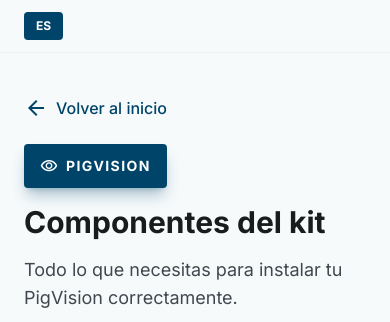
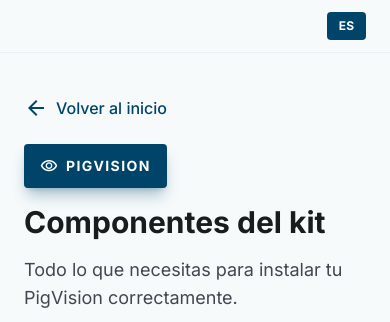
Before and after one commit to ComunicacionesAX/LandingPigVision, a plain HTML site: page componentes.html in a window 390 px wide. Shown: the top 322 px of the page. Drawn offline with nearby package versions, Linux system fonts and the light colour scheme.

Commit message:
Move nav to right side

```diff
--- a/componentes.html
+++ b/componentes.html
@@ -85,15 +85,13 @@
 <body class="bg-surface font-body text-on-surface antialiased">
     <!-- Header -->
     <header class="bg-surface fixed top-0 w-full z-50 border-b border-outline-variant/20">
-        <div class="flex justify-between items-center w-full px-6 py-3 max-w-7xl mx-auto">
+        <div class="flex justify-end items-center gap-6 w-full px-6 py-3 mx-auto">
             <nav class="hidden md:flex items-center gap-1">
                 <a href="index.html" class="px-3 py-2 rounded-lg text-sm font-medium text-on-surface-variant hover:bg-primary-container/10 hover:text-primary transition-colors">Inicio</a>
                 <a href="https://asimetrix-hub.vercel.app/#" class="px-3 py-2 rounded-lg text-sm font-medium text-on-surface-variant hover:bg-primary-container/10 hover:text-primary transition-colors">Smart Farm</a>
                 <a href="https://asimetrix-hub.vercel.app/#" class="px-3 py-2 rounded-lg text-sm font-medium text-on-surface-variant hover:bg-primary-container/10 hover:text-primary transition-colors">Know</a>
             </nav>
-            <div class="flex items-center gap-3">
-                <button onclick="toggleLanguage()" class="px-3 py-1.5 bg-primary text-white text-xs font-bold rounded-lg hover:bg-primary-container transition-colors">ES</button>
-            </div>
+            <button onclick="toggleLanguage()" class="px-3 py-1.5 bg-primary text-white text-xs font-bold rounded-lg hover:bg-primary-container transition-colors">ES</button>
         </div>
     </header>
 
```
Also changed, not shown: configuracion.html (+2 -4 lines), index.html (+2 -4 lines), instalacion.html (+2 -4 lines), mantenimiento.html (+2 -4 lines).
